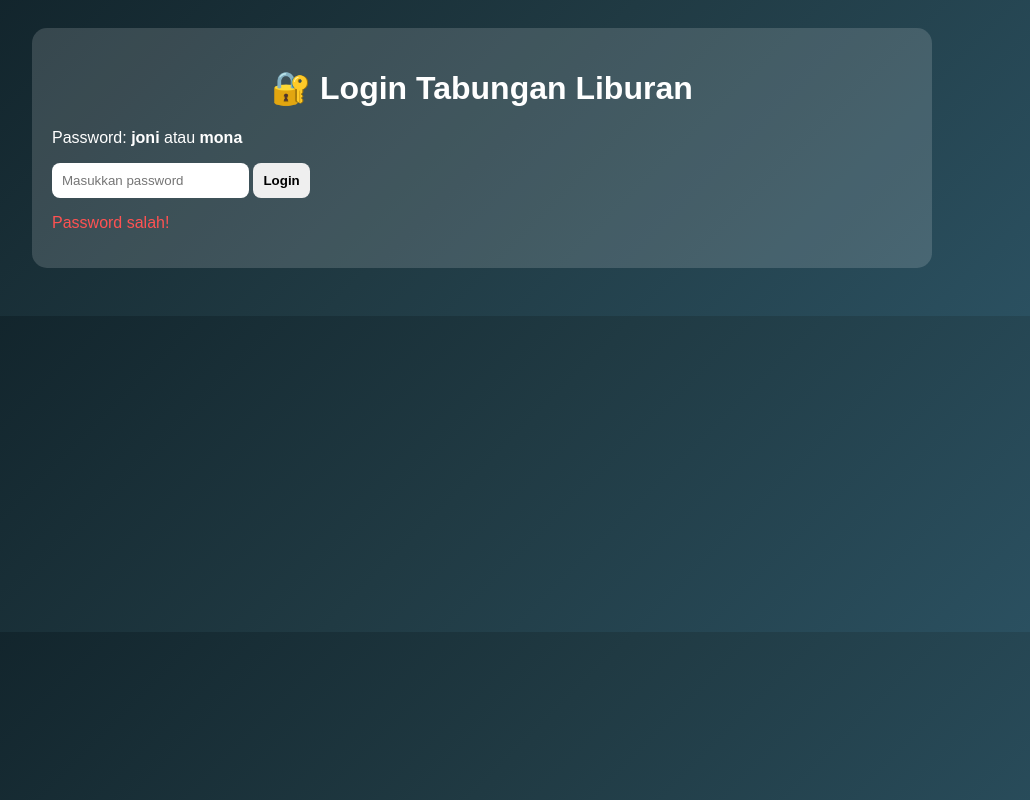
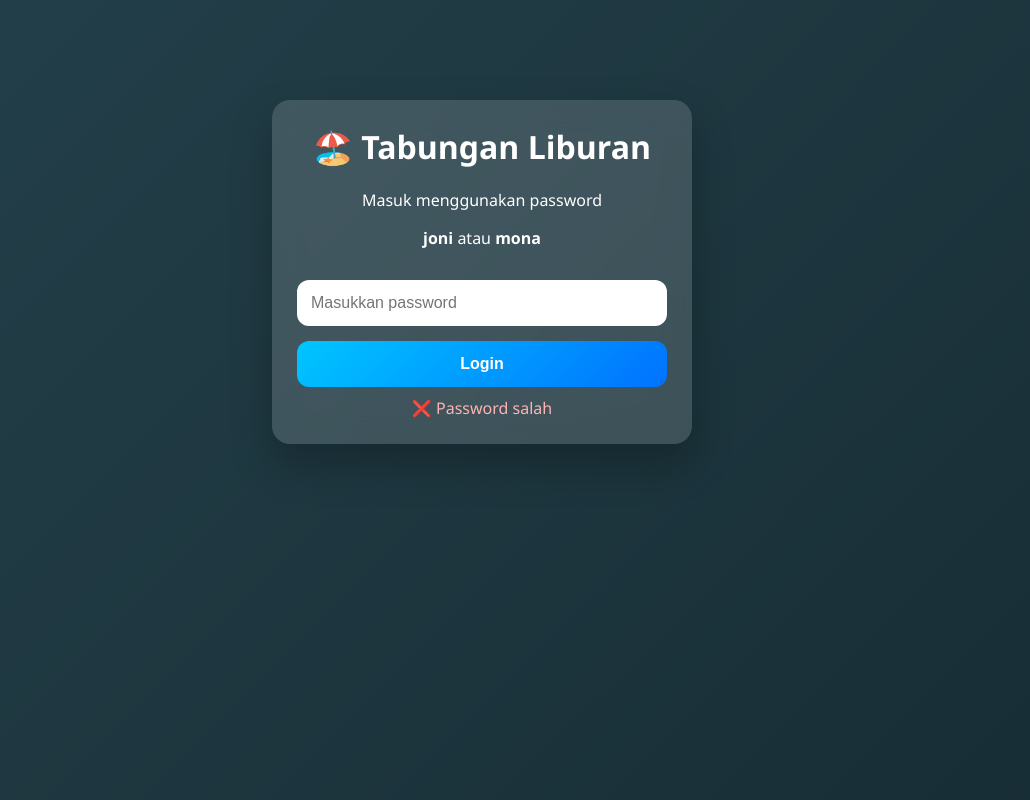
Before and after one commit to Jwfathoni/hbd, a plain HTML site: page index.html in a window 1280 px wide. Both pictures are taken after a click on the button "Login". Shown: the whole page, without its empty margins (158-1188 px from the left). Drawn offline with Linux system fonts and the light colour scheme; no server answers.

Commit message:
Refactor styles and update login interface

```diff
--- a/index.html
+++ b/index.html
@@ -5,35 +5,129 @@
 <title>Tabungan Liburan</title>
 
 <style>
+/* ===== RESET ===== */
+*{box-sizing:border-box}
+
+/* ===== BACKGROUND ===== */
 body{
-  font-family: Arial, sans-serif;
-  background: linear-gradient(135deg,#0f2027,#203a43,#2c5364);
+  font-family:'Segoe UI',sans-serif;
+  min-height:100vh;
+  margin:0;
+  background:linear-gradient(-45deg,#0f2027,#203a43,#2c5364,#1c92d2);
+  background-size:400% 400%;
+  animation:bg 15s ease infinite;
   color:#fff;
   padding:20px;
 }
-.container{max-width:900px;margin:auto}
+@keyframes bg{
+  0%{background-position:0% 50%}
+  50%{background-position:100% 50%}
+  100%{background-position:0% 50%}
+}
+
+.container{
+  max-width:1000px;
+  margin:auto;
+}
+
+/* ===== GLASS CARD ===== */
 .card{
   background:rgba(255,255,255,0.15);
-  padding:20px;
-  border-radius:15px;
-  margin-bottom:20px;
+  backdrop-filter:blur(15px);
+  -webkit-backdrop-filter:blur(15px);
+  border-radius:18px;
+  padding:25px;
+  box-shadow:0 20px 40px rgba(0,0,0,.25);
+  margin-bottom:25px;
+  animation:fade .8s ease;
 }
-h1{text-align:center}
-input,button{
-  padding:10px;
-  border-radius:8px;
-  border:none;
+@keyframes fade{
+  from{opacity:0;transform:translateY(15px)}
+  to{opacity:1;transform:none}
 }
-button{cursor:pointer;font-weight:bold}
-table{width:100%;border-collapse:collapse}
-th,td{
-  border:1px solid rgba(255,255,255,0.3);
-  padding:8px;
+
+h1{
+  text-align:center;
+  margin-top:0;
+  font-weight:700;
+}
+
+/* ===== LOGIN ===== */
+#loginBox{
+  max-width:420px;
+  margin:80px auto;
   text-align:center;
 }
-.month-row{
-  background:rgba(0,0,0,0.4);
+
+input{
+  width:100%;
+  padding:14px;
+  border-radius:12px;
+  border:none;
+  margin:15px 0;
+  font-size:16px;
+  outline:none;
+}
+
+button{
+  width:100%;
+  padding:14px;
+  border:none;
+  border-radius:12px;
+  font-size:16px;
+  font-weight:700;
+  background:linear-gradient(135deg,#00c6ff,#0072ff);
+  color:white;
+  cursor:pointer;
+  transition:.3s;
+}
+button:hover{
+  transform:translateY(-2px);
+  box-shadow:0 10px 25px rgba(0,114,255,.4);
+}
+
+#error{
+  color:#ffb3b3;
+  margin-top:10px;
+}
+
+/* ===== TABLE ===== */
+table{
+  width:100%;
+  border-collapse:collapse;
+  margin-top:15px;
+  font-size:14px;
+}
+
+th,td{
+  padding:10px;
+  border:1px solid rgba(255,255,255,.25);
+  text-align:center;
+}
+
+th{
+  background:rgba(0,0,0,.35);
+}
+
+tr:hover td{
+  background:rgba(255,255,255,.08);
+}
+
+.month-row td{
+  background:rgba(0,0,0,.45);
   font-weight:bold;
+  text-align:left;
+  padding-left:15px;
+}
+
+input[type="checkbox"]{
+  transform:scale(1.4);
+  cursor:pointer;
+}
+
+/* ===== MOBILE ===== */
+@media(max-width:600px){
+  table{font-size:12px}
 }
 </style>
 </head>
@@ -43,16 +137,19 @@ th,td{
 
 <!-- LOGIN -->
 <div class="card" id="loginBox">
-  <h1>🔐 Login Tabungan Liburan</h1>
-  <p>Password: <b>joni</b> atau <b>mona</b></p>
+  <h1>🏖️ Tabungan Liburan</h1>
+  <p>Masuk menggunakan password</p>
+  <p><b>joni</b> atau <b>mona</b></p>
+
   <input type="password" id="password" placeholder="Masukkan password">
   <button onclick="login()">Login</button>
-  <p id="error" style="color:#ff5252"></p>
+
+  <div id="error"></div>
 </div>
 
 <!-- APP -->
 <div class="card" id="app" style="display:none">
-  <h1>🏖️ Tabungan Liburan</h1>
+  <h1>📅 Tabungan Harian</h1>
 
   <table>
     <thead>
@@ -84,29 +181,24 @@ function namaBulan(d){
   return d.toLocaleDateString("id-ID",{month:"long",year:"numeric"});
 }
 
-// ===== LOGIN =====
 async function login(){
-  const pass = document.getElementById("password").value;
-  TOKEN = pass;
+  TOKEN = document.getElementById("password").value;
 
   try{
     const res = await fetch(WORKER_URL,{
-      headers:{ Authorization:`Bearer ${TOKEN}` }
+      headers:{Authorization:`Bearer ${TOKEN}`}
     });
-
     if(!res.ok) throw "fail";
 
+    data = await res.json();
     document.getElementById("loginBox").style.display="none";
     document.getElementById("app").style.display="block";
-
-    data = await res.json();
     render();
   }catch{
-    document.getElementById("error").textContent="Password salah!";
+    document.getElementById("error").textContent="❌ Password salah";
   }
 }
 
-// ===== SAVE =====
 async function saveData(){
   await fetch(WORKER_URL,{
     method:"POST",
@@ -119,31 +211,30 @@ async function saveData(){
 }
 
 function render(){
-  const tbody = document.getElementById("tabel");
+  const tbody=document.getElementById("tabel");
   tbody.innerHTML="";
-  let lastMonth="";
+  let last="";
 
   for(let d=new Date(mulai); d<=akhir; d.setDate(d.getDate()+1)){
-    const t = d.toISOString().split("T")[0];
-    const bulan = namaBulan(d);
+    const t=d.toISOString().split("T")[0];
+    const bulan=namaBulan(d);
 
-    if(bulan!==lastMonth){
-      tbody.innerHTML += `<tr class="month-row"><td colspan="4">📆 ${bulan}</td></tr>`;
-      lastMonth=bulan;
+    if(bulan!==last){
+      tbody.innerHTML+=`<tr class="month-row"><td colspan="4">📆 ${bulan}</td></tr>`;
+      last=bulan;
     }
 
     if(!data[t]) data[t]={joni:false,mona:false};
 
-    tbody.innerHTML += `
+    tbody.innerHTML+=`
       <tr>
         <td>${t}</td>
         <td>${namaHari(new Date(t))}</td>
         <td><input type="checkbox" ${data[t].joni?"checked":""}
-            onchange="toggle('${t}','joni')"></td>
+          onchange="toggle('${t}','joni')"></td>
         <td><input type="checkbox" ${data[t].mona?"checked":""}
-            onchange="toggle('${t}','mona')"></td>
-      </tr>
-    `;
+          onchange="toggle('${t}','mona')"></td>
+      </tr>`;
   }
 }
 
```
